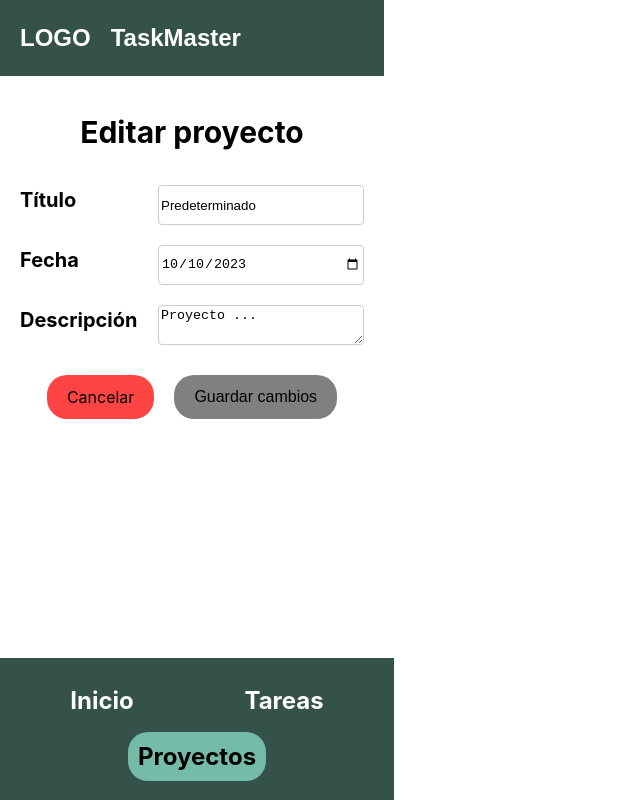
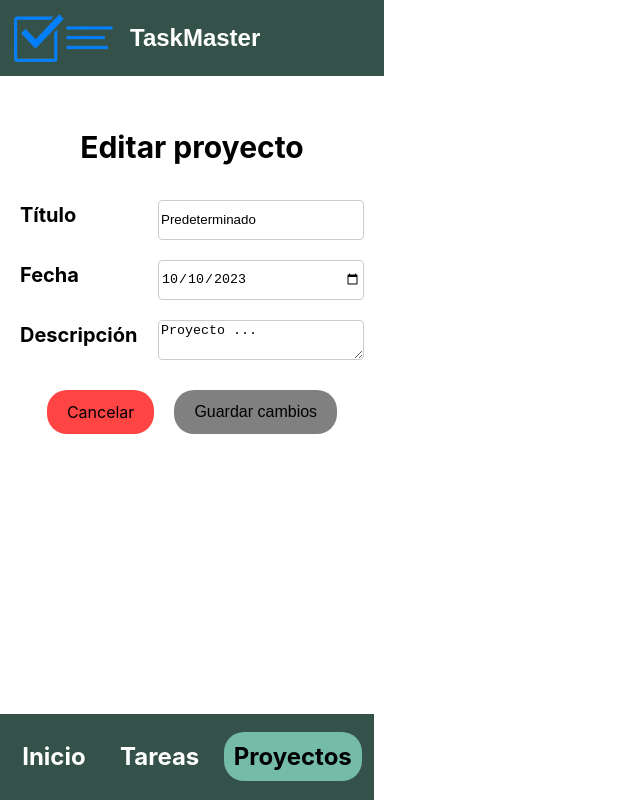
Before and after one commit to IvanTangZhu19/AppGestionTareas, a React app in the folder Dev/gestion_tareas/: page /proyectos/editar/1 in a window 1280 px wide. Shown: the whole page, without its empty margins (0-640 px from the left). Built offline with nearby package versions, Linux system fonts and the light colour scheme; the HTML template or start-up script is replaced by a standard one.

Commit message:
Imagen de logo en el header

```diff
--- a/Dev/gestion_tareas/src/components/header/Header.jsx
+++ b/Dev/gestion_tareas/src/components/header/Header.jsx
@@ -1,8 +1,9 @@
 import "./Header.scss";
+import logo from "../../assets/Logo.png";
 function Header() {
     return (
         <header className="header">
-            <h2>LOGO</h2>
+            <img src={logo} alt="Logo" />
             <h2>TaskMaster</h2>
         </header>
     );
--- a/Dev/gestion_tareas/src/components/header/Header.scss
+++ b/Dev/gestion_tareas/src/components/header/Header.scss
@@ -9,8 +9,10 @@
     background-color: $color_fondo_header;
     padding: 10px;
     color: $color_fuente;
+    img{
+        width: 110px
+    }
+    h2{
+        margin: 10px;
+    }
 }
-
-h2{
-    margin: 10px;
-}
--- a/Dev/gestion_tareas/src/components/menu/Menu.scss
+++ b/Dev/gestion_tareas/src/components/menu/Menu.scss
@@ -7,7 +7,7 @@
     flex-wrap: wrap;
     justify-content: space-around;
     bottom: 0;
-    padding: 15px;
+    padding: 5px;
     width: 364px;
     background-color: $color_fondo;
     color: $color_fuente;
```
Also changed, not shown: Dev/gestion_tareas/src/assets/Logo.png (added), 1 other file (tests, documents, lock files or other folders).
